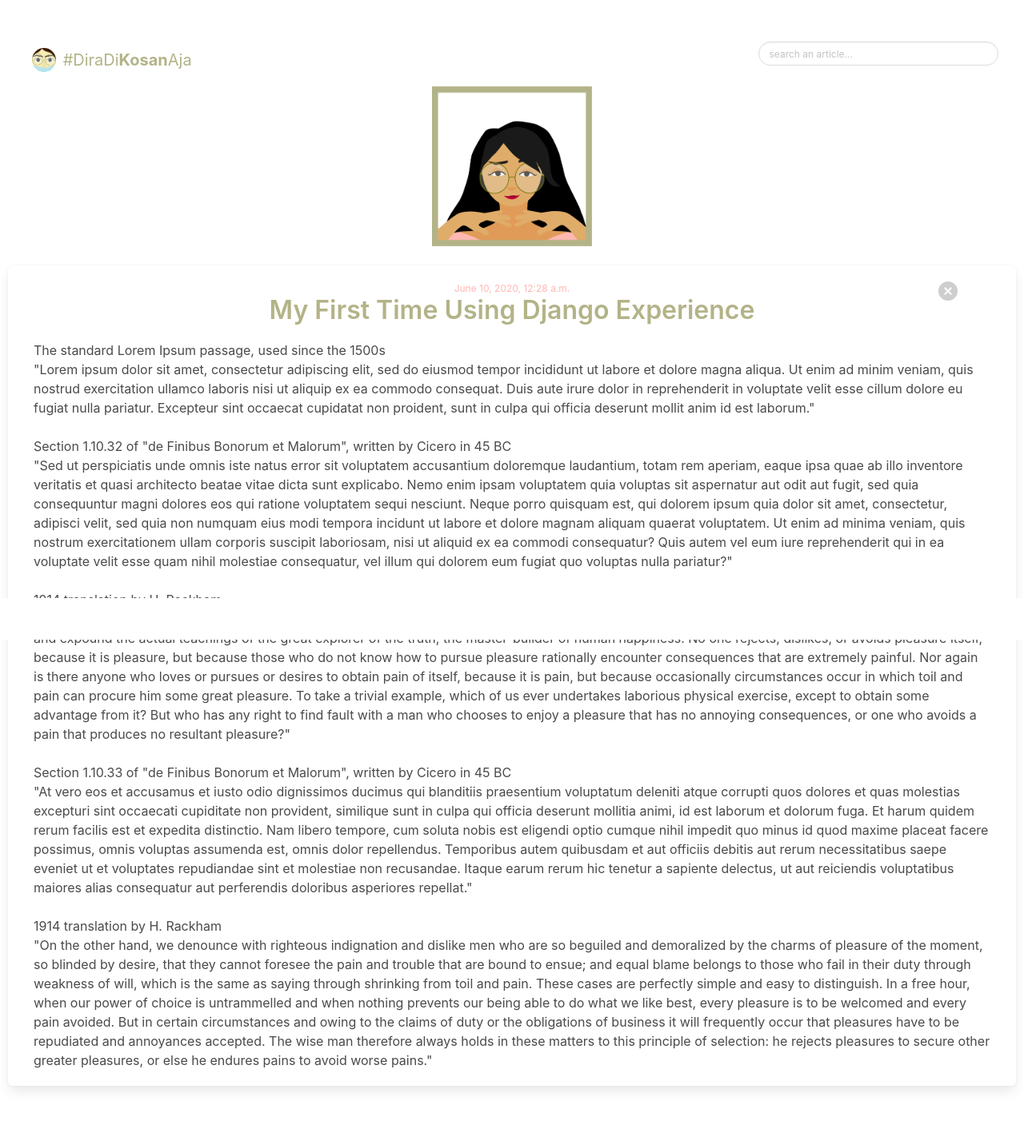
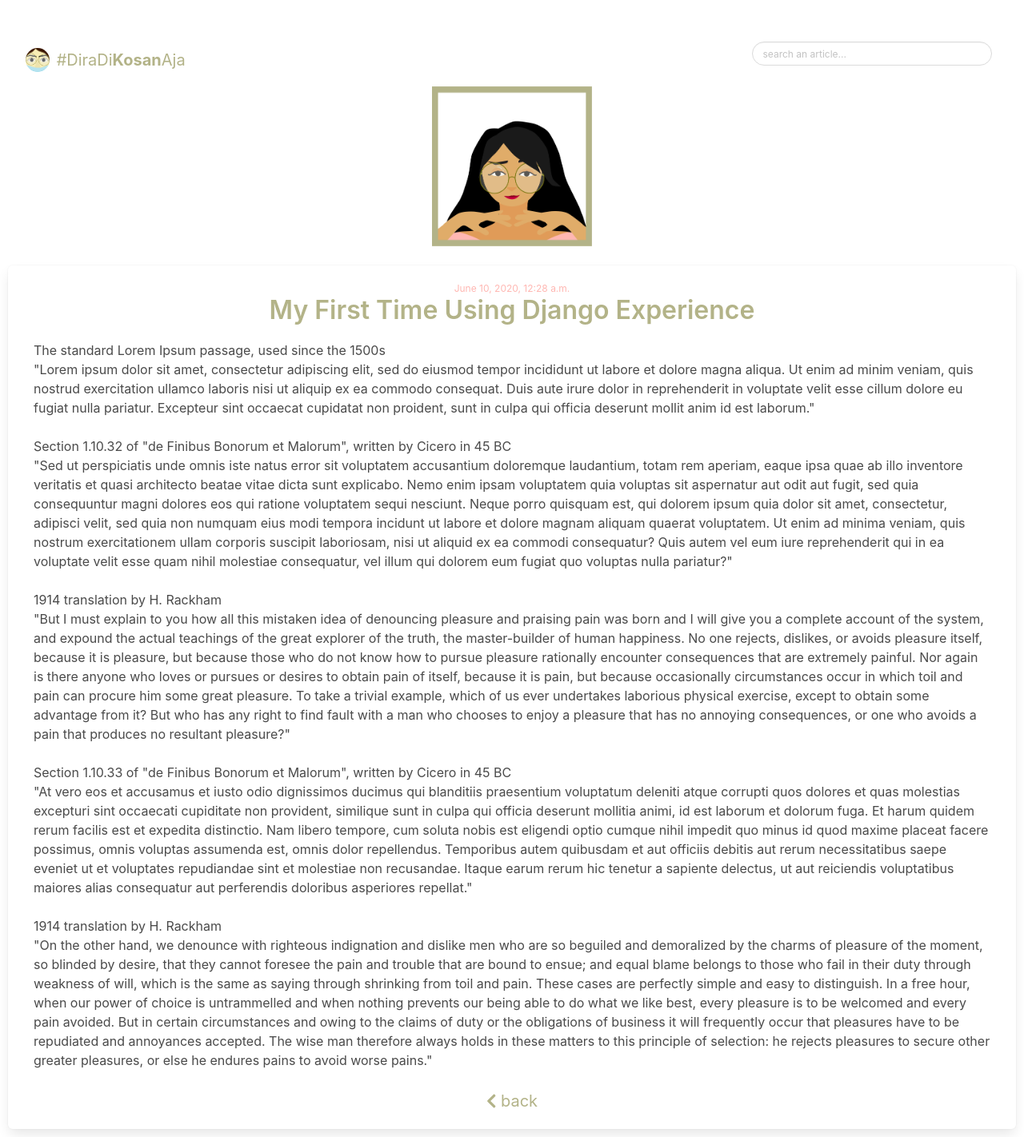
Before and after one commit to amlndr/myWebsite, a Django app: page /post/1/ in a window 1280 px wide. Shown: the whole page at 80% size. Before the commit the page ends 1364 px from the top, so only its background shows below. Run offline with Django 3.2, Linux system fonts and the light colour scheme; data comes from the database, SQL or seed files in the repository; some libraries are stand-ins or nearby versions.

Commit message:
finish amen!

```diff
--- a/blog/static/css/blog.css
+++ b/blog/static/css/blog.css
@@ -71,12 +71,7 @@
     margin-bottom:20px;
 }
 
-#topBtn{
 
-    font-size: 44px;
-    display: none;
-
-}
 @media only screen and (max-width:600px){
 
   /*
--- a/blog/templates/blog/base.html
+++ b/blog/templates/blog/base.html
@@ -15,11 +15,12 @@
     <nav class="level" >
         <div class="level-left">
             <div class="level-item">
-                <a href="{% url 'post_list' %}" style="font-size:20px;margin-left: 8px;">
-                    <img src="/static/images/logo.png" alt="logo"
-                    width="30px" height="30px"
-                    style="border-radius:50px; margin-right:3px;">
-                    #DiraDi<b>Kosan</b>Aja
+                <a href="{% url 'post_list' %}" style="font-size:20px;"
+                    class="is-family-sans-serif">
+                        <img src="/static/images/logo.png" alt="logo"
+                        width="30px" height="30px"
+                        style="border-radius:50px; margin-right:3px;">
+                        #DiraDi<b>Kosan</b>Aja
                 </a>
             </div>
         </div>
@@ -32,14 +33,13 @@
                             <input name="q" class="input is-rounded is-small "
                                 type="text" placeholder="search an article..."
                                 value="{{request.GET.q}}"
-                                style="width:300px;">
+                                style="width:300px;margin-right:8px;">
                         </form>
                     </p>
                 </div>
             </div>
         </nav>
-    </div>
-
+</div>
     <body>
         <div class="list">
                 {% block content %}
--- a/blog/templates/blog/post_detail.html
+++ b/blog/templates/blog/post_detail.html
@@ -2,15 +2,7 @@
 
 {% block content %}
 
-<nav class="navbar is-fixed-bottom is-transparent">
-    <div class="navbar-end">
-        <div class="navbar-item">
-            <a onclick="toTop()" id="topBtn">
-                <i class="fas fa-chevron-circle-up"></i>
-            </a>
-        </div>
-    </div>
-</nav>
+
 
 <div class="profile">
 
@@ -22,10 +14,6 @@
 
 <div class="container is-fluid box" >
     <div class="post" >
-        <a href="{% url 'post_list' %}">
-            <button class="delete is-medium"
-            style="position:absolute; right:5%;margin-right: 10px;"></button>
-        </a>
         {% if post.published_date %}
         <div class="center">
             <div class="date">
@@ -37,26 +25,10 @@
         </div>
         <p style="text-align: left;">{{ post.text|linebreaksbr }}</p>
     </div>
+<br>
+    <a href="{% url 'post_list' %}" style="font-size:20px; ">
+        <i class="fas fa-chevron-left"></i>   back
+    </a>
 </div>
 
-<script>
-    var btn =document.getElementById("topBtn");
-
-    //if scrolls more than 20px
-    window.onscroll =function(){scrollFunct()};
-
-    function scrollFunct(){
-        if (document.body.scrollTop >20 ||
-            document.documentElement.scrollTop >20){
-                btn.style.display="block";
-            }else{
-                btn.style.display="none";
-            }
-    }
-
-    function toTop(){
-        document.body.scrollTop =0;
-        document.documentElement.scrollTop =0;
-    }
-</script>
 {% endblock %}
```
